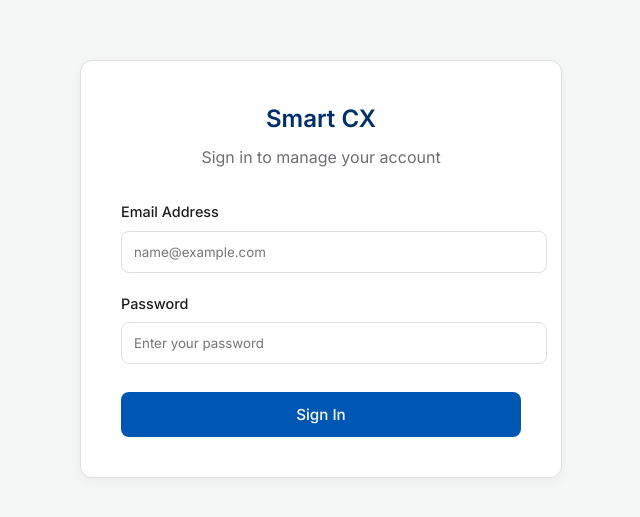
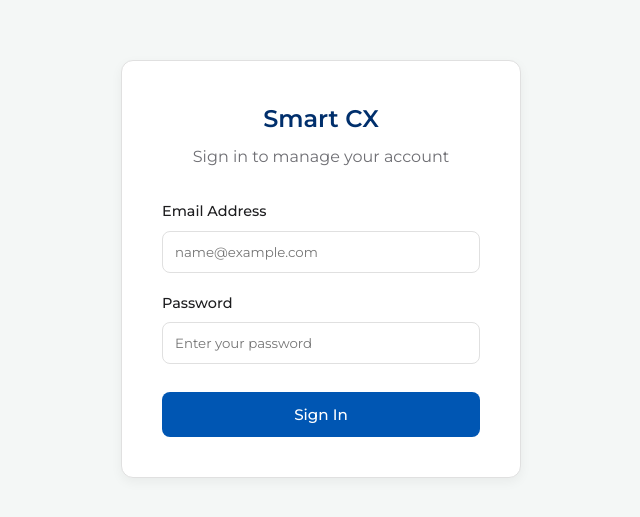
Before and after one commit to mittal-SEW/utility-api-project, a React (Vite) app: page /utility/login in a window 1280 px wide. Shown: the part 131-648 px from the top of the page, without its empty margins (319-959 px from the left). Built offline with nearby package versions, Linux system fonts and the light colour scheme.

Commit message:
chore: Update font, add footer, fix CSS and env vars

```diff
--- a/index.html
+++ b/index.html
@@ -7,7 +7,8 @@
   <title>Smart CX</title>
   <link rel="preconnect" href="https://fonts.googleapis.com">
   <link rel="preconnect" href="https://fonts.gstatic.com" crossorigin>
-  <link href="https://fonts.googleapis.com/css2?family=Inter:wght@300;400;500;600;700&display=swap" rel="stylesheet">
+  <link href="https://fonts.googleapis.com/css2?family=Montserrat:wght@300;400;500;600;700&display=swap"
+    rel="stylesheet">
 </head>
 
 <body>
--- a/src/components/MainLayout.jsx
+++ b/src/components/MainLayout.jsx
@@ -48,6 +48,9 @@ const MainLayout = () => {
                 <main className="main-content">
                     <Outlet />
                 </main>
+                <footer className="main-footer">
+                    &copy; {new Date().getFullYear()} Smart CX. All rights reserved.
+                </footer>
             </div>
         </div>
     );
--- a/src/index.css
+++ b/src/index.css
@@ -1,3 +1,9 @@
+*,
+*::before,
+*::after {
+  box-sizing: border-box;
+}
+
 :root {
   /* Color Palette */
   --primary: #0056b3;
@@ -13,7 +19,7 @@
   --danger: #dc3545;
 
   /* Typography */
-  font-family: 'Inter', system-ui, Avenir, Helvetica, Arial, sans-serif;
+  font-family: 'Montserrat', system-ui, -apple-system, sans-serif;
   line-height: 1.5;
   font-weight: 400;
   color: var(--text-main);
@@ -174,3 +180,13 @@ button:focus-visible {
   padding: 2rem;
   overflow-y: auto;
 }
+
+.main-footer {
+  text-align: center;
+  padding: 1rem;
+  font-size: 0.85rem;
+  color: var(--text-muted);
+  border-top: 1px solid var(--border);
+  background-color: var(--surface);
+  flex-shrink: 0;
+}
```
Also changed, not shown: 2 other files (tests, documents, lock files or other folders).
